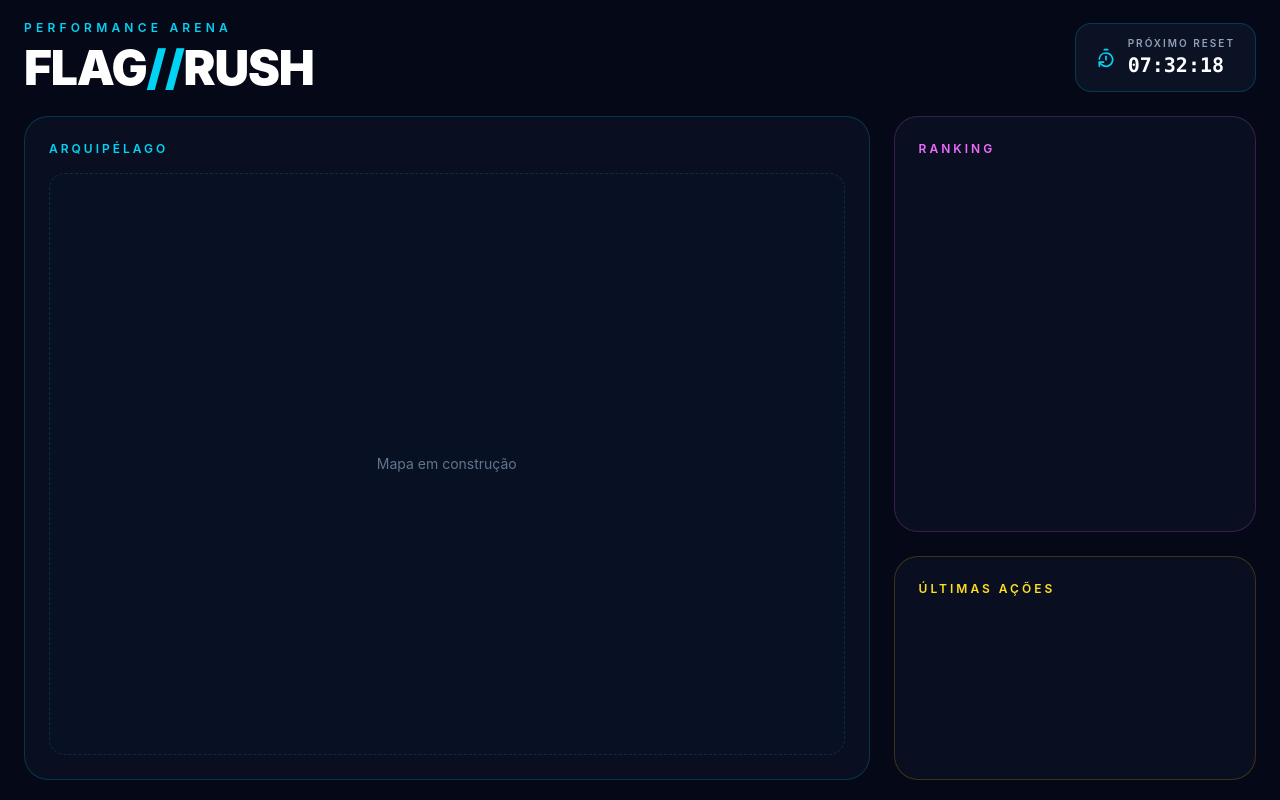
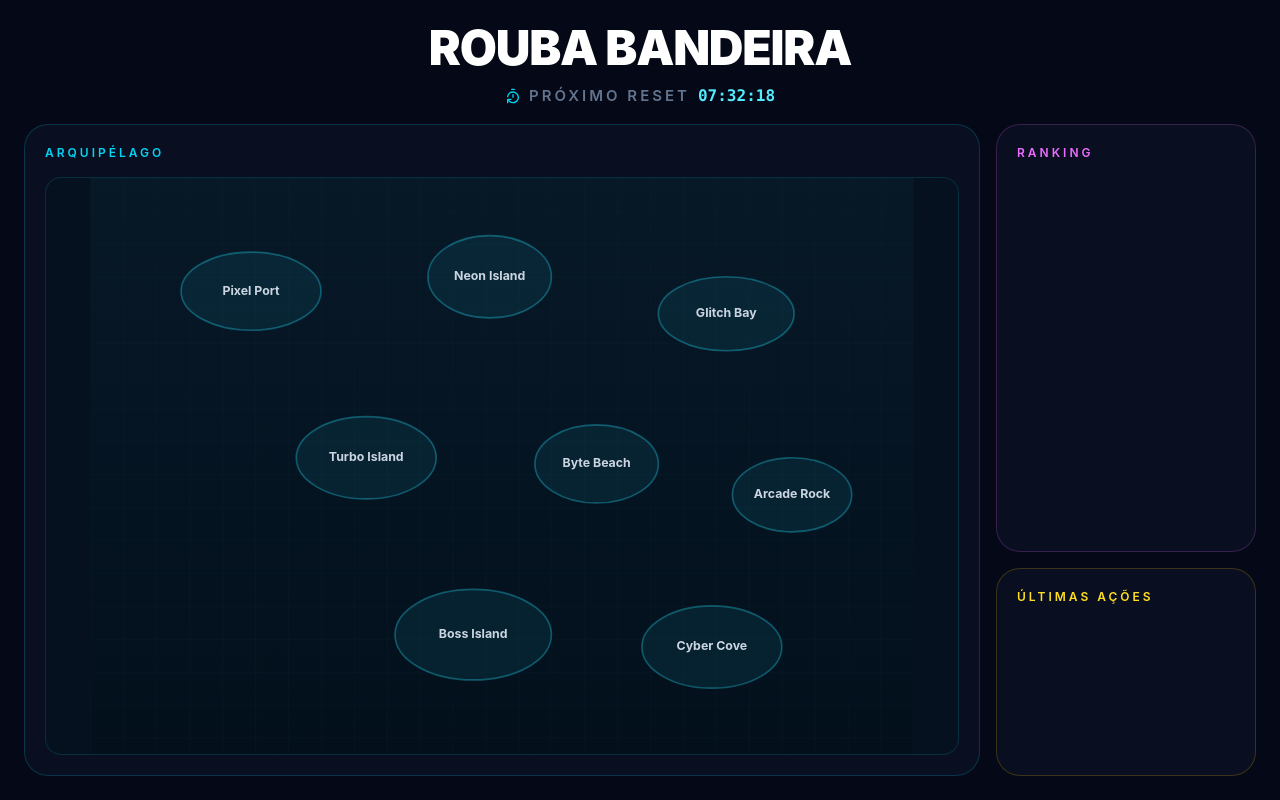
Before and after one commit to Henricantin/flag-rush, a React (Vite) app: page / in a window 1280 px wide. Built offline with nearby package versions, Linux system fonts and the light colour scheme.

Commit message:
feat: create initial game map

```diff
--- a/src/components/layout/DashboardHeader.tsx
+++ b/src/components/layout/DashboardHeader.tsx
@@ -2,30 +2,22 @@ import { TimerReset } from 'lucide-react'
 
 export function DashboardHeader() {
 	return (
-		<header className="flex flex-col gap-4 lg:flex-row lg:items-end lg:justify-between">
-			<div>
-				<p className="text-xs font-semibold uppercase tracking-[0.35em] text-cyan-400">
-					Performance Arena
-				</p>
+		<header className="flex shrink-0 flex-col items-center justify-center text-center">
+			<h1 className="text-4xl font-black leading-none tracking-tight text-white md:text-5xl">
+				ROUBA BANDEIRA
+			</h1>
 
-				<h1 className="mt-2 text-4xl font-black tracking-tight text-white md:text-5xl">
-					FLAG
-					<span className="text-cyan-400">//</span>
-					RUSH
-				</h1>
-			</div>
+			<div className="mt-3 flex items-center gap-2 text-slate-300">
+				<TimerReset className="size-4 text-cyan-400" />
 
-			<div className="flex w-fit items-center gap-3 rounded-2xl border border-cyan-400/20 bg-slate-900/70 px-5 py-3 backdrop-blur">
-				<TimerReset className="size-5 text-cyan-400" />
+				<div className="flex items-baseline gap-2">
+					<span className="text-[15px] font-semibold uppercase tracking-[0.2em] text-slate-500">
+						Próximo reset
+					</span>
 
-				<div>
-					<p className="text-[10px] font-semibold uppercase tracking-[0.2em] text-slate-400">
-						Próximo reset
-					</p>
-
-					<p className="font-mono text-xl font-bold text-white">
+					<span className="font-mono text-md font-bold text-cyan-300">
 						07:32:18
-					</p>
+					</span>
 				</div>
 			</div>
 		</header>
--- /dev/null
+++ b/src/features/game-map/components/GameMap.tsx
@@ -0,0 +1,44 @@
+import { islands } from '../data/islands'
+import { Island } from './Island'
+
+export function GameMap() {
+	return (
+		<div className="relative h-full min-h-0 overflow-hidden rounded-2xl border border-cyan-400/15 bg-[#06111f]">
+			<svg
+				className="h-full w-full"
+				viewBox="0 0 1000 700"
+				preserveAspectRatio="xMidYMid meet"
+				role="img"
+				aria-label="Mapa do arquipélago"
+			>
+				<defs>
+					<linearGradient id="ocean" x1="0" y1="0" x2="0" y2="1">
+						<stop offset="0%" stopColor="#071827" />
+						<stop offset="100%" stopColor="#03101c" />
+					</linearGradient>
+
+					<pattern
+						id="grid"
+						width="40"
+						height="40"
+						patternUnits="userSpaceOnUse"
+					>
+						<path
+							d="M 40 0 L 0 0 0 40"
+							fill="none"
+							stroke="rgba(34, 211, 238, 0.04)"
+							strokeWidth="1"
+						/>
+					</pattern>
+				</defs>
+
+				<rect width="1000" height="700" fill="url(#ocean)" />
+				<rect width="1000" height="700" fill="url(#grid)" />
+
+				{islands.map((island) => (
+					<Island key={island.id} island={island} />
+				))}
+			</svg>
+		</div>
+	)
+}
--- /dev/null
+++ b/src/features/game-map/components/Island.tsx
@@ -0,0 +1,33 @@
+import type { Island as IslandType } from '../types'
+
+type IslandProps = {
+	island: IslandType
+}
+
+export function Island({ island }: IslandProps) {
+	return (
+		<g transform={`translate(${island.x} ${island.y})`}>
+			<ellipse
+				cx={island.width / 2}
+				cy={island.height / 2}
+				rx={island.width / 2}
+				ry={island.height / 2}
+				fill="rgba(34, 211, 238, 0.08)"
+				stroke="rgba(34, 211, 238, 0.35)"
+				strokeWidth="2"
+			/>
+
+			<text
+				x={island.width / 2}
+				y={island.height / 2}
+				textAnchor="middle"
+				dominantBaseline="middle"
+				fill="rgb(203 213 225)"
+				fontSize="15"
+				fontWeight="700"
+			>
+				{island.name}
+			</text>
+		</g>
+	)
+}
--- /dev/null
+++ b/src/features/game-map/data/islands.ts
@@ -0,0 +1,68 @@
+import type { Island } from '../types'
+
+export const islands: Island[] = [
+	{
+		id: 'pixel-port',
+		name: 'Pixel Port',
+		x: 110,
+		y: 90,
+		width: 170,
+		height: 95,
+	},
+	{
+		id: 'neon-island',
+		name: 'Neon Island',
+		x: 410,
+		y: 70,
+		width: 150,
+		height: 100,
+	},
+	{
+		id: 'glitch-bay',
+		name: 'Glitch Bay',
+		x: 690,
+		y: 120,
+		width: 165,
+		height: 90,
+	},
+	{
+		id: 'turbo-island',
+		name: 'Turbo Island',
+		x: 250,
+		y: 290,
+		width: 170,
+		height: 100,
+	},
+	{
+		id: 'byte-beach',
+		name: 'Byte Beach',
+		x: 540,
+		y: 300,
+		width: 150,
+		height: 95,
+	},
+	{
+		id: 'arcade-rock',
+		name: 'Arcade Rock',
+		x: 780,
+		y: 340,
+		width: 145,
+		height: 90,
+	},
+	{
+		id: 'boss-island',
+		name: 'Boss Island',
+		x: 370,
+		y: 500,
+		width: 190,
+		height: 110,
+	},
+	{
+		id: 'cyber-cove',
+		name: 'Cyber Cove',
+		x: 670,
+		y: 520,
+		width: 170,
+		height: 100,
+	},
+]
--- /dev/null
+++ b/src/features/game-map/types.ts
@@ -0,0 +1,8 @@
+export type Island = {
+	id: string
+	name: string
+	x: number
+	y: number
+	width: number
+	height: number
+}
--- a/src/pages/DashboardPage.tsx
+++ b/src/pages/DashboardPage.tsx
@@ -1,32 +1,33 @@
 import { DashboardHeader } from '../components/layout/DashboardHeader'
+import { GameMap } from '../features/game-map/components/GameMap'
 
 export function DashboardPage() {
 	return (
-		<main className="min-h-screen bg-[#050816] text-white">
-			<div className="mx-auto flex min-h-screen max-w-[1800px] flex-col gap-6 px-4 py-5 md:px-6">
+		<main className="h-screen overflow-hidden bg-[#050816] text-white">
+			<div className="mx-auto flex h-full max-w-[1920px] flex-col gap-4 p-4 md:p-6">
 				<DashboardHeader />
 
-				<section className="grid flex-1 gap-6 xl:grid-cols-[minmax(0,7fr)_minmax(320px,3fr)]">
-					<section className="min-h-[650px] rounded-3xl border border-cyan-400/20 bg-slate-900/50 p-6 backdrop-blur">
-						<p className="text-xs font-semibold uppercase tracking-[0.25em] text-cyan-400">
-							Arquipélago
-						</p>
+				<section className="grid min-h-0 flex-1 gap-4 xl:grid-cols-[minmax(0,4fr)_minmax(260px,1fr)]">
+					<section className="min-h-0 rounded-3xl border border-cyan-400/20 bg-slate-900/50 p-5 backdrop-blur">
+						<div className="flex h-full flex-col">
+							<p className="shrink-0 text-xs font-semibold uppercase tracking-[0.25em] text-cyan-400">
+								Arquipélago
+							</p>
 
-						<div className="mt-4 flex h-[calc(100%-2rem)] items-center justify-center rounded-2xl border border-dashed border-cyan-400/15 bg-cyan-400/[0.02]">
-							<span className="text-sm text-slate-500">
-								Mapa em construção
-							</span>
+							<div className="mt-4 min-h-0 flex-1">
+								<GameMap />
+							</div>
 						</div>
 					</section>
 
-					<aside className="grid gap-6 xl:grid-rows-[1fr_auto]">
-						<section className="rounded-3xl border border-fuchsia-400/20 bg-slate-900/50 p-6 backdrop-blur">
+					<aside className="grid min-h-0 grid-rows-[minmax(0,1fr)_auto] gap-4">
+						<section className="min-h-0 rounded-3xl border border-fuchsia-400/20 bg-slate-900/50 p-5 backdrop-blur">
 							<p className="text-xs font-semibold uppercase tracking-[0.25em] text-fuchsia-400">
 								Ranking
 							</p>
 						</section>
 
-						<section className="min-h-56 rounded-3xl border border-yellow-400/20 bg-slate-900/50 p-6 backdrop-blur">
+						<section className="min-h-52 rounded-3xl border border-yellow-400/20 bg-slate-900/50 p-5 backdrop-blur">
 							<p className="text-xs font-semibold uppercase tracking-[0.25em] text-yellow-300">
 								Últimas ações
 							</p>
```
